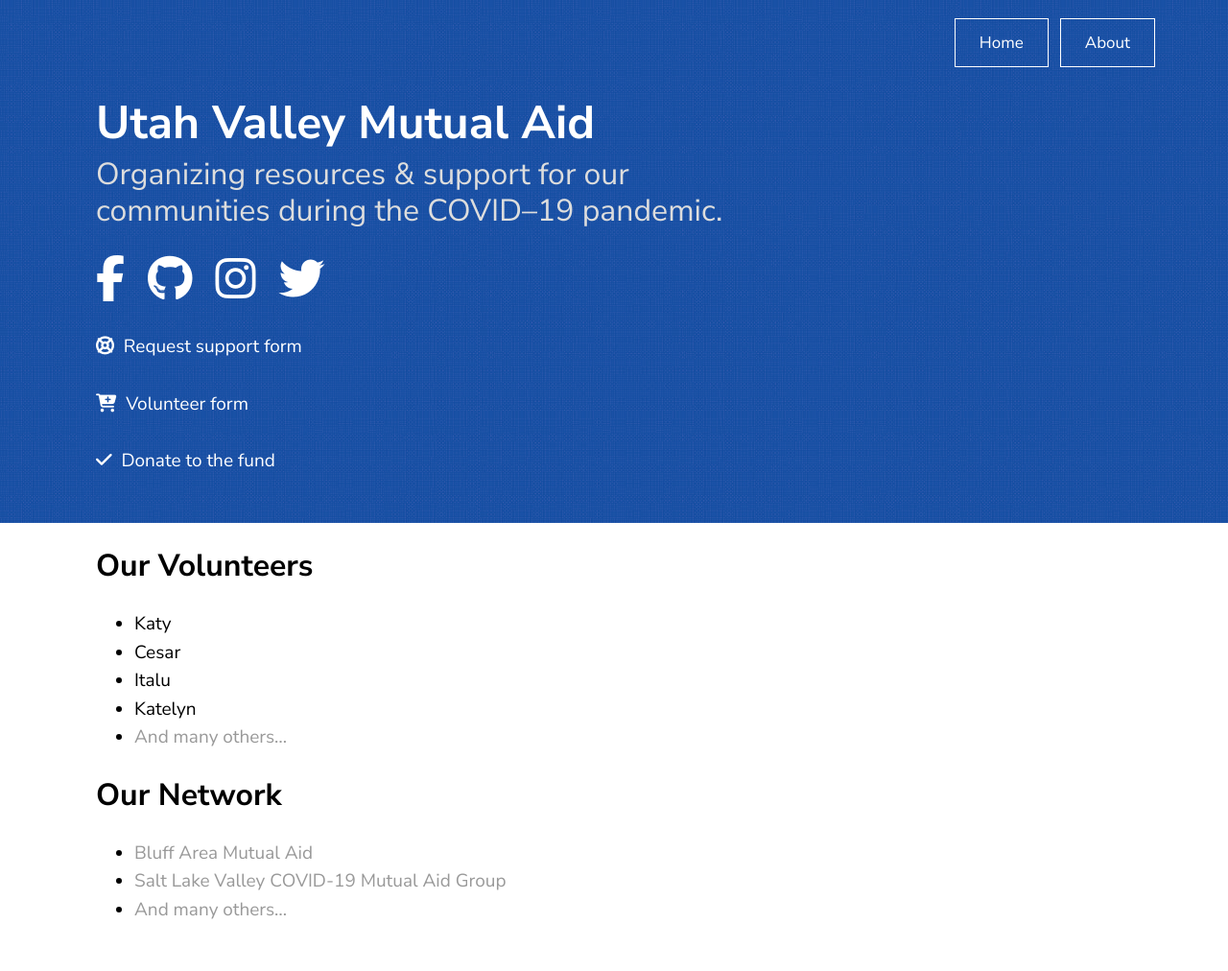
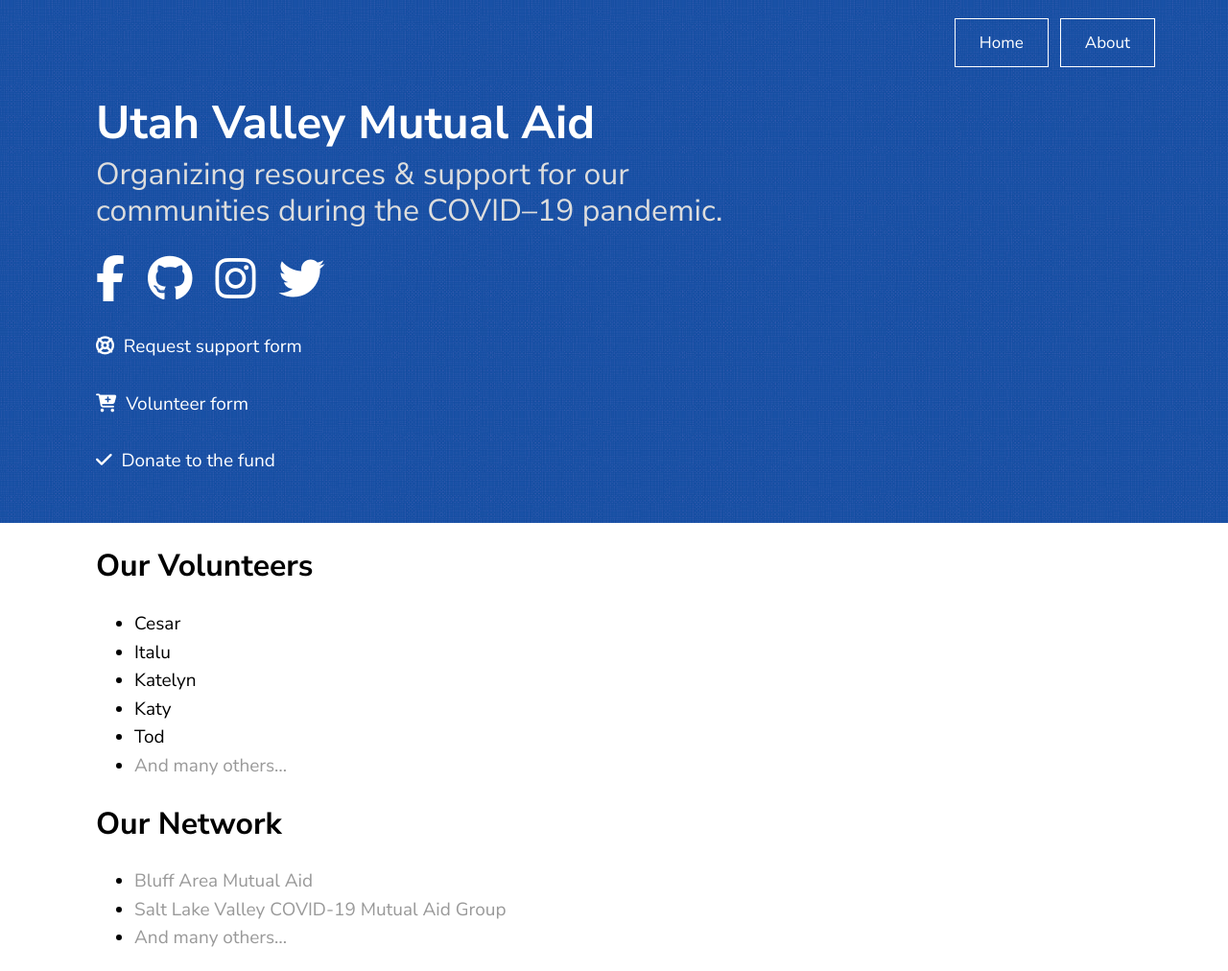
Before and after one commit to utahmutualaid/website, a Jekyll site: the page built from about.md, in a window 1280 px wide. Shown: the whole page at 96% size. Built offline with Jekyll 4.4.1, drawn with Linux system fonts in a browser that asks for light colours; nearby versions of some CDN libraries; before the commit the page ends 982 px from its top, so only the background shows below that.

Commit message:
added myself back to the volunteer list

```diff
--- a/about.md
+++ b/about.md
@@ -5,10 +5,11 @@ title: About
 
 ## Our Volunteers
 
-- Katy
 - Cesar
 - Italu
 - Katelyn
+- Katy
+- Tod
 - [And many others...](https://www.facebook.com/groups/utahmutualaid/)
 
 ## Our Network
```
